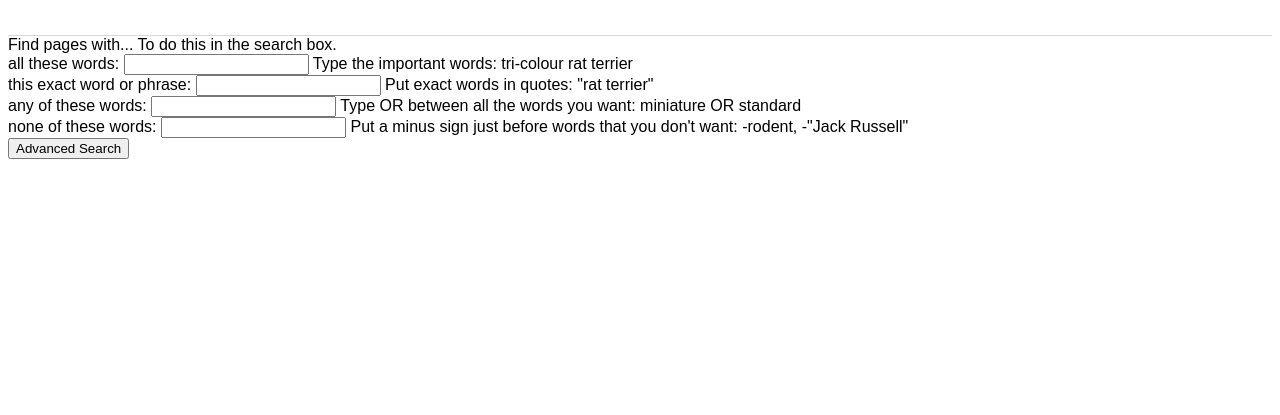
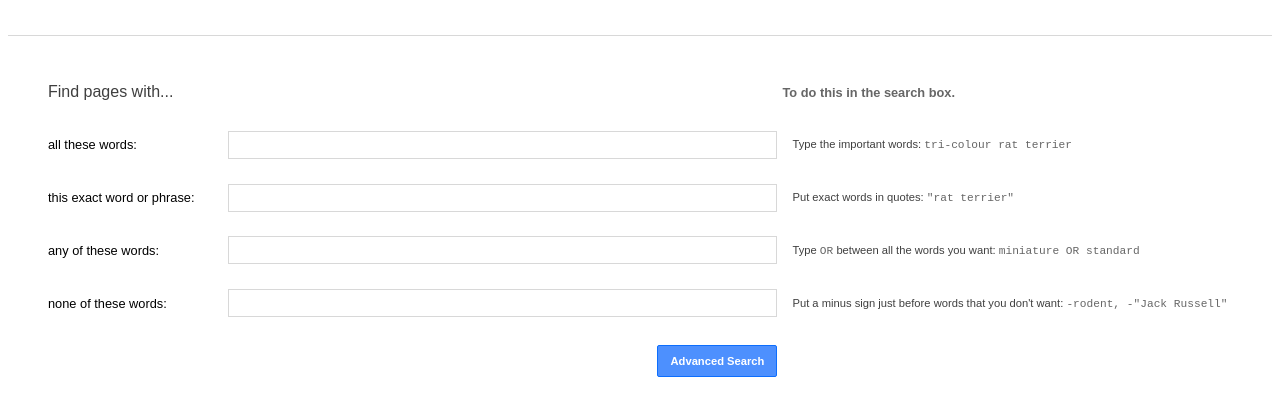
Before and after one commit to RCalvin2005/CS50Web-Search, a plain HTML site: page advanced.html in a window 1280 px wide. Shown: the part 139-554 px from the top of the page. Drawn offline with Linux system fonts and the light colour scheme.

Commit message:
Styled advanced search as per Google

```diff
--- a/advanced.html
+++ b/advanced.html
@@ -52,8 +52,10 @@
                         <input autocomplete="off" type="text" name="as_eq" id="none">
                         <span class="help">Put a minus sign just before words that you don't want: <span class="mono">-rodent, -"Jack Russell"</span></span>
                     </div>
+                    <div class="row">
+                        <input id="button-advanced" class="button" type="submit" value="Advanced Search">
+                    </div>
                 </div>
-                <input type="submit" value="Advanced Search">
             </form>
         </div>
     </body>
--- a/styles.scss
+++ b/styles.scss
@@ -4,10 +4,12 @@ $google-yellow: #F4B400;
 $google-green: #0F9D58;
 $shadow: 0 1px 6px #20202035;
 $subdued-black: #3F3F3F;
-$button-blue: #0D6EFD;
-$link-blue: #4285f4;
+$text-grey: #666666;
+$border-grey: #D8D8D8;
 $icon-grey: #969697;
-$border-grey: #D8D8D8;
+$icon-blue: #0D6EFD;
+$images-blue: #4285f4;
+$button-blue: #4D90FE;
 
 * {
     box-sizing: border-box;
@@ -52,7 +54,7 @@ a, .logo-regular, .logo-header {
     }
 
     a:hover {
-        color: #000000;
+        color: black;
         text-decoration: underline;
     }
 }
@@ -71,7 +73,7 @@ a, .logo-regular, .logo-header {
 
     #images {
         display: block;
-        color: $link-blue;
+        color: $images-blue;
         font-size: 1rem;
         font-weight: 400;
         text-align: end;
@@ -133,13 +135,13 @@ a, .logo-regular, .logo-header {
 
     button[type="submit"] {
         border: none;
-        background-color: #FFFFFF;
+        background-color: white;
         padding: 0;
         cursor: pointer;
 
         .search-button {
             font-size: 1.2rem;
-            color: $button-blue;
+            color: $icon-blue;
         }
     }
 }
@@ -176,3 +178,74 @@ a, .logo-regular, .logo-header {
     font-size: 1.3rem;
     margin-left: 40px;
 }
+
+.form-container {
+    color: $subdued-black;
+    height: 100%;
+    margin: 30px 0 0 40px;
+
+    display: grid;
+    grid-template-rows: repeat(5, 1fr) 7fr;
+
+    .row {
+        display: grid;
+        grid-template-columns: 180px 5fr 4.5fr;
+        align-items: center;
+    }
+
+    .input-heading, #button-advanced {
+        grid-column: 1 / 3;
+    }
+
+    label {
+        font-size: 0.8rem;
+        color: black;
+    }
+
+    .help-heading {
+        font-size: 0.8rem;
+        font-weight: 700;
+        color: $text-grey;
+        margin-left: 5px;
+    }
+
+    .help {
+        font-size: 0.7rem;
+        margin-left: 15px;
+    }
+
+    .mono {
+        font-family: monospace;
+        color: $text-grey;
+    }
+
+    input[type=text] {
+        height: 28px;
+        padding: 2px 8px;
+        font-size: 0.8rem;
+        outline: none;
+        border: 1px solid $border-grey;
+    }
+
+    input[type=text]:hover, input[type=text]:focus, input[type=text]:focus-within {
+        border-color: $images-blue;
+    }
+
+    #button-advanced {
+        width: 120px;
+        height: 32px;
+        font-size: 0.7rem;
+        font-weight: 700;
+        align-self: baseline;
+        margin: 15px 0 0 auto;
+        padding: 0;
+        color: white;
+        background-color: $button-blue;
+        border: 1px solid $icon-blue;
+        border-radius: 2px;
+    }
+
+    #button-advanced:hover {
+        background-color: $images-blue;
+    }
+}
```
Also changed, not shown: styles.css.
